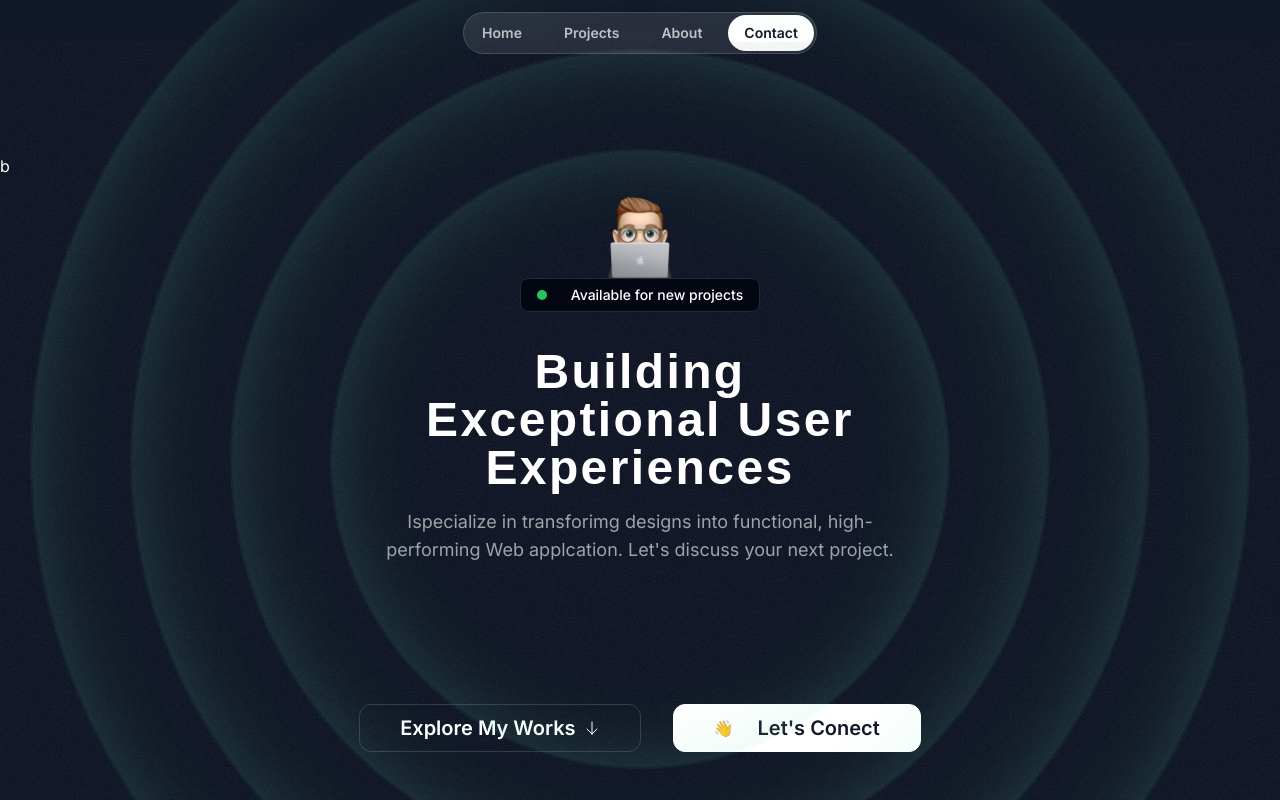
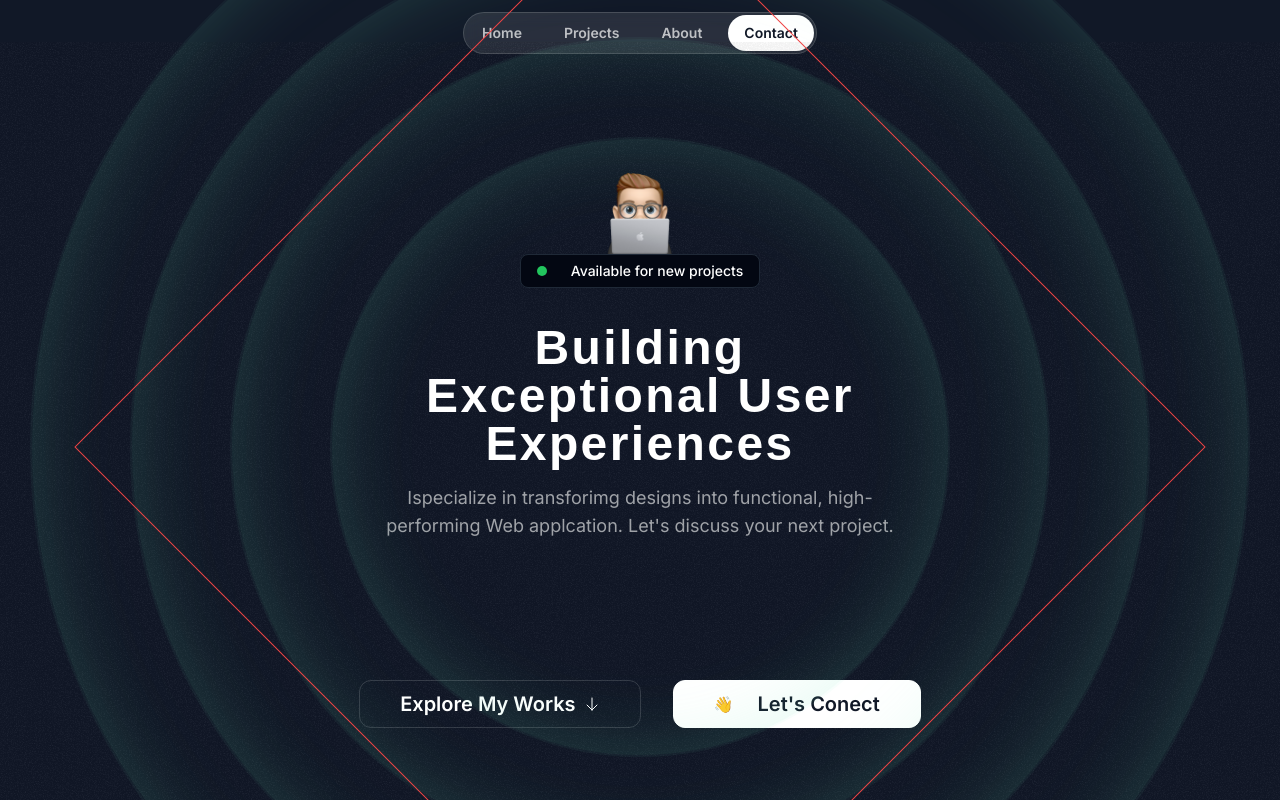
Before and after one commit to Askebir/Next.js-and-react-portfolio-website, a Next.js app: page / in a window 1280 px wide. Shown: the top 800 px of the page. Built offline with nearby package versions, Linux system fonts and the light colour scheme; a web font is replaced by a local one.

Commit message:
star rotaion animation intiation

```diff
--- /dev/null
+++ b/src/components/HeroOrbit/HeroOrbit.tsx
@@ -0,0 +1,34 @@
+import grainImage from "@/assets/images/grain.jpg";
+import StarIcon from "@/assets/icons/star.svg";
+import { PropsWithChildren } from "react";
+import { transform } from "next/dist/build/swc";
+
+const HeroOrbit = ({
+  children,
+  size,
+  rotation,
+}: PropsWithChildren<{ size: number; rotation: number }>) => {
+  return (
+    <div className="absolute left-1/2 top-1/2  -translate-x-1/2 -translate-y-1/2 ">
+      <div
+        className=" border border-red-500 "
+        style={{
+          transform: `rotate(${rotation}deg)`,
+          height: `${size}px`,
+          width: `${size}px`,
+        }}
+      >
+        <div
+          className="border border-red-500 inline-flex  "
+          style={{
+            transform: `rotate(${rotation * -1}deg)`,
+          }}
+        >
+          {children}
+        </div>
+      </div>
+    </div>
+  );
+};
+
+export default HeroOrbit;
--- a/src/sections/Hero.tsx
+++ b/src/sections/Hero.tsx
@@ -2,11 +2,12 @@ import memojiImage from "@/assets/images/memoji-computer.png";
 import Image from "next/image";
 import ArrowDown from "@/assets/icons/arrow-down.svg";
 import grainImage from "@/assets/images/grain.jpg";
+import StarIcon from "@/assets/icons/star.svg";
+import HeroOrbit from "@/components/HeroOrbit/HeroOrbit";
 
 export const HeroSection = () => {
   return (
-    <div className="py-24 md:py-lg lg:py-28 relative z-0 ">
-      b
+    <div className="py-24 md:py-lg lg:py-28 relative z-0 overflow-x-clip ">
       <div
         className="absolute inset-0 -z-30 opacity-5 "
         style={{
@@ -17,6 +18,11 @@ export const HeroSection = () => {
       <div className="size-[820px] hero-ring"></div>
       <div className="size-[1020px] hero-ring"></div>
       <div className="size-[1220px] hero-ring"></div>
+
+      <HeroOrbit size={800} rotation={45}>
+        <StarIcon className="size-12 text-emerald-300" />
+      </HeroOrbit>
+
       <div className="container">
         <div className="flex flex-col  items-center  ">
           <Image
```
